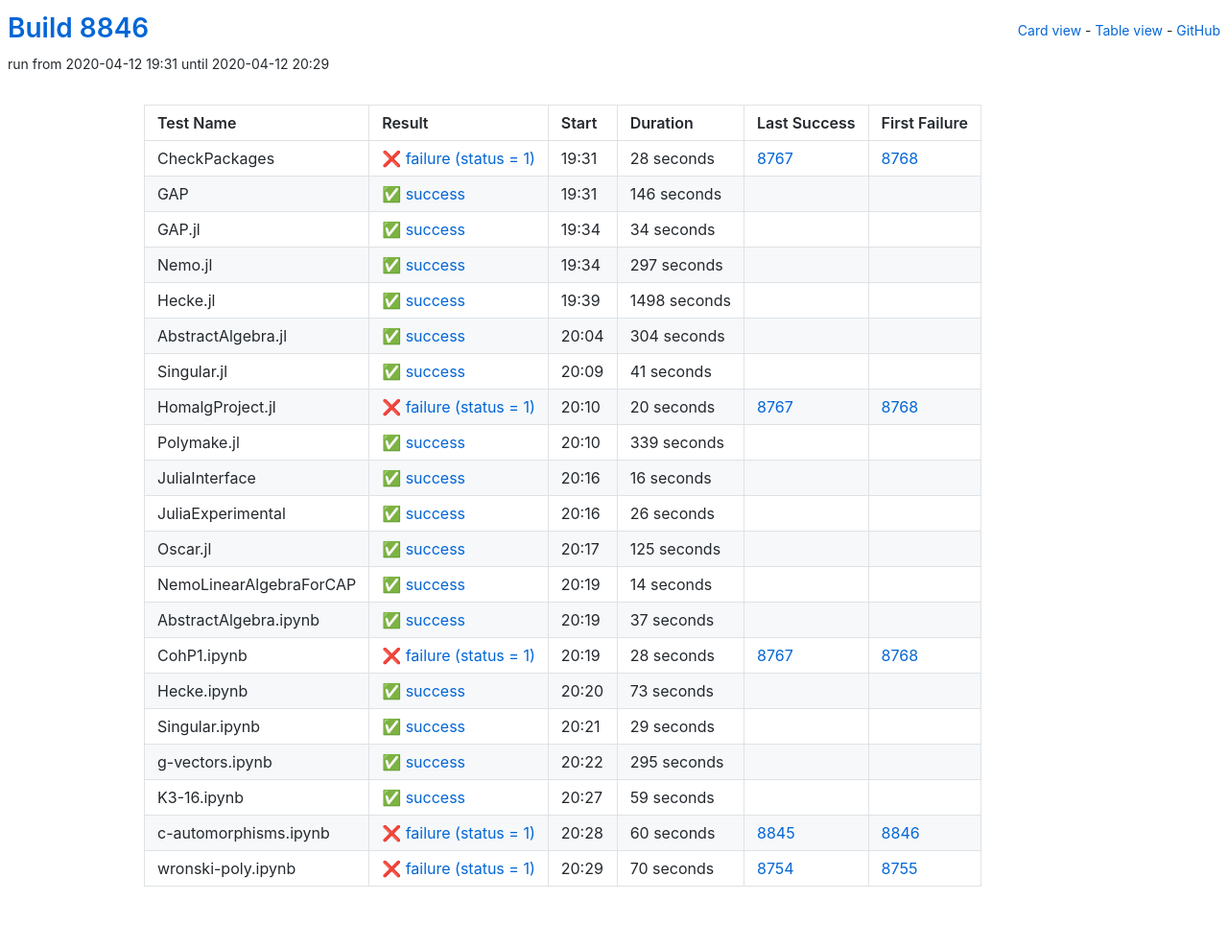
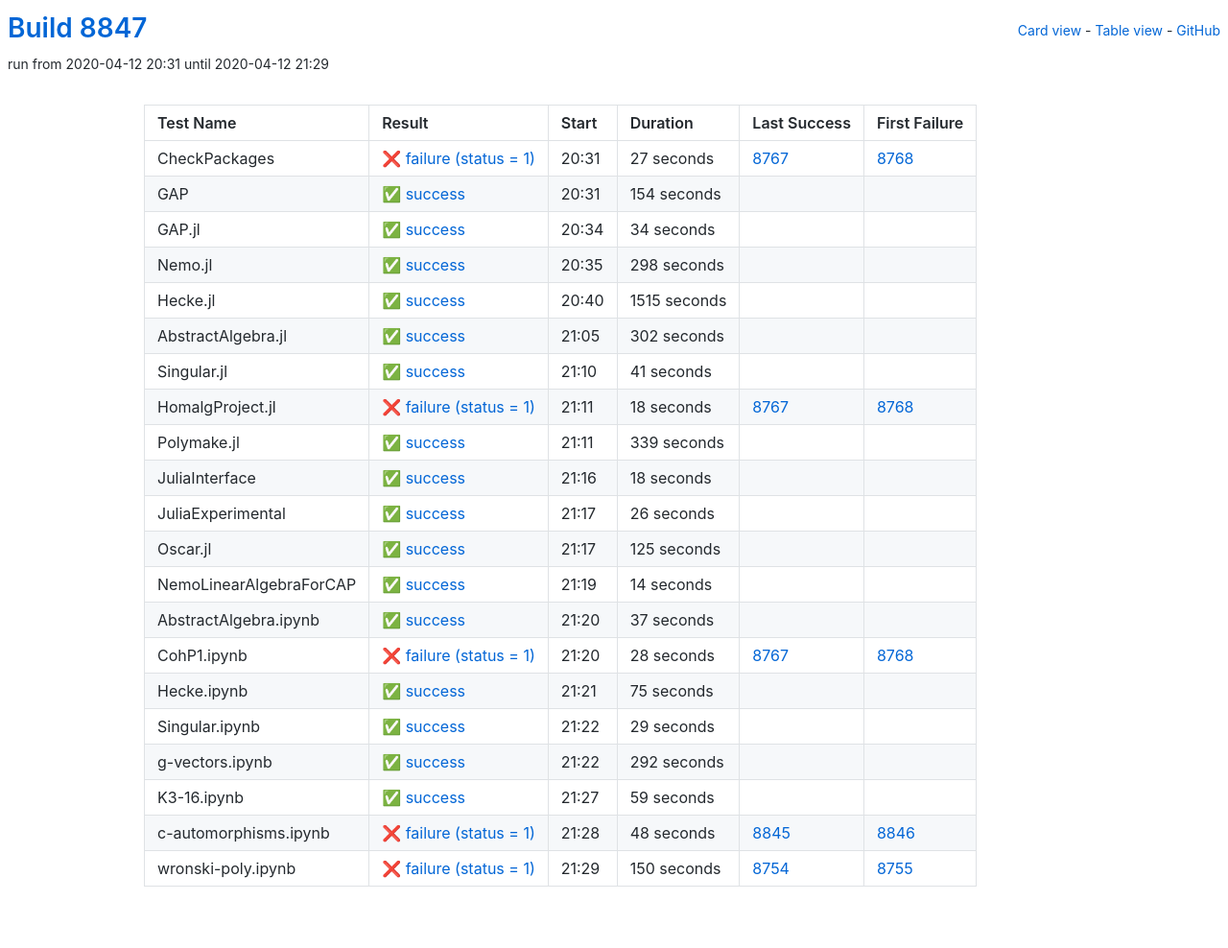
Before and after one commit to oscar-system/oscar-ci-status, a Jekyll site: the page built from table.html, in a window 1280 px wide. Shown: the whole page at 96% size. Built offline with Jekyll 4.4.1, drawn with Linux system fonts in a browser that asks for light colours.

Commit message:
Build 8847

```diff
--- a/_data/ci.yml
+++ b/_data/ci.yml
@@ -1,27 +1,27 @@
-build: 8846
-build_url: https://oscarci.mathematik.uni-kl.de/job/oscar/8846/
+build: 8847
+build_url: https://oscarci.mathematik.uni-kl.de/job/oscar/8847/
 job: oscar
 tests:
-- duration: 28
+- duration: 27
   exitcode: 1
   first_failure: 8768
   first_failure_url: https://oscarci.mathematik.uni-kl.de/job/oscar/8768/
   last_success: 8767
   last_success_url: https://oscarci.mathematik.uni-kl.de/job/oscar/8767/
-  log: https://oscarci.mathematik.uni-kl.de/job/oscar/8846/artifact/logs/build-8846/CheckPackages.log
+  log: https://oscarci.mathematik.uni-kl.de/job/oscar/8847/artifact/logs/build-8847/CheckPackages.log
   name: CheckPackages
-  start: 2020-04-12 19:31
+  start: 2020-04-12 20:31
   status: failure
   success: false
-- duration: 146
+- duration: 154
   exitcode: 0
   first_failure: false
   first_failure_url: null
   last_success: false
   last_success_url: null
-  log: https://oscarci.mathematik.uni-kl.de/job/oscar/8846/artifact/logs/build-8846/GAP.log
+  log: https://oscarci.mathematik.uni-kl.de/job/oscar/8847/artifact/logs/build-8847/GAP.log
   name: GAP
-  start: 2020-04-12 19:31
+  start: 2020-04-12 20:31
   status: success
   success: true
 - duration: 34
@@ -30,42 +30,42 @@
   first_failure_url: null
   last_success: false
   last_success_url: null
-  log: https://oscarci.mathematik.uni-kl.de/job/oscar/8846/artifact/logs/build-8846/GAP.jl.log
+  log: https://oscarci.mathematik.uni-kl.de/job/oscar/8847/artifact/logs/build-8847/GAP.jl.log
   name: GAP.jl
-  start: 2020-04-12 19:34
+  start: 2020-04-12 20:34
   status: success
   success: true
-- duration: 297
+- duration: 298
   exitcode: 0
   first_failure: false
   first_failure_url: null
   last_success: false
   last_success_url: null
-  log: https://oscarci.mathematik.uni-kl.de/job/oscar/8846/artifact/logs/build-8846/Nemo.jl.log
+  log: https://oscarci.mathematik.uni-kl.de/job/oscar/8847/artifact/logs/build-8847/Nemo.jl.log
   name: Nemo.jl
-  start: 2020-04-12 19:34
+  start: 2020-04-12 20:35
   status: success
   success: true
-- duration: 1498
+- duration: 1515
   exitcode: 0
   first_failure: false
   first_failure_url: null
   last_success: false
   last_success_url: null
-  log: https://oscarci.mathematik.uni-kl.de/job/oscar/8846/artifact/logs/build-8846/Hecke.jl.log
+  log: https://oscarci.mathematik.uni-kl.de/job/oscar/8847/artifact/logs/build-8847/Hecke.jl.log
   name: Hecke.jl
-  start: 2020-04-12 19:39
+  start: 2020-04-12 20:40
   status: success
   success: true
-- duration: 304
+- duration: 302
   exitcode: 0
   first_failure: false
   first_failure_url: null
   last_success: false
   last_success_url: null
-  log: https://oscarci.mathematik.uni-kl.de/job/oscar/8846/artifact/logs/build-8846/AbstractAlgebra.jl.log
+  log: https://oscarci.mathematik.uni-kl.de/job/oscar/8847/artifact/logs/build-8847/AbstractAlgebra.jl.log
   name: AbstractAlgebra.jl
-  start: 2020-04-12 20:04
+  start: 2020-04-12 21:05
   status: success
   success: true
 - duration: 41
@@ -74,20 +74,20 @@
   first_failure_url: null
   last_success: false
   last_success_url: null
-  log: https://oscarci.mathematik.uni-kl.de/job/oscar/8846/artifact/logs/build-8846/Singular.jl.log
+  log: https://oscarci.mathematik.uni-kl.de/job/oscar/8847/artifact/logs/build-8847/Singular.jl.log
   name: Singular.jl
-  start: 2020-04-12 20:09
+  start: 2020-04-12 21:10
   status: success
   success: true
-- duration: 20
+- duration: 18
   exitcode: 1
   first_failure: 8768
   first_failure_url: https://oscarci.mathematik.uni-kl.de/job/oscar/8768/
   last_success: 8767
   last_success_url: https://oscarci.mathematik.uni-kl.de/job/oscar/8767/
-  log: https://oscarci.mathematik.uni-kl.de/job/oscar/8846/artifact/logs/build-8846/HomalgProject.jl.log
+  log: https://oscarci.mathematik.uni-kl.de/job/oscar/8847/artifact/logs/build-8847/HomalgProject.jl.log
   name: HomalgProject.jl
-  start: 2020-04-12 20:10
+  start: 2020-04-12 21:11
   status: failure
   success: false
 - duration: 339
@@ -96,20 +96,20 @@
   first_failure_url: null
   last_success: false
   last_success_url: null
-  log: https://oscarci.mathematik.uni-kl.de/job/oscar/8846/artifact/logs/build-8846/Polymake.jl.log
+  log: https://oscarci.mathematik.uni-kl.de/job/oscar/8847/artifact/logs/build-8847/Polymake.jl.log
   name: Polymake.jl
-  start: 2020-04-12 20:10
+  start: 2020-04-12 21:11
   status: success
   success: true
-- duration: 16
+- duration: 18
   exitcode: 0
   first_failure: false
   first_failure_url: null
   last_success: false
   last_success_url: null
-  log: https://oscarci.mathematik.uni-kl.de/job/oscar/8846/artifact/logs/build-8846/JuliaInterface.log
+  log: https://oscarci.mathematik.uni-kl.de/job/oscar/8847/artifact/logs/build-8847/JuliaInterface.log
   name: JuliaInterface
-  start: 2020-04-12 20:16
+  start: 2020-04-12 21:16
   status: success
   success: true
 - duration: 26
@@ -118,9 +118,9 @@
   first_failure_url: null
   last_success: false
   last_success_url: null
-  log: https://oscarci.mathematik.uni-kl.de/job/oscar/8846/artifact/logs/build-8846/JuliaExperimental.log
+  log: https://oscarci.mathematik.uni-kl.de/job/oscar/8847/artifact/logs/build-8847/JuliaExperimental.log
   name: JuliaExperimental
-  start: 2020-04-12 20:16
+  start: 2020-04-12 21:17
   status: success
   success: true
 - duration: 125
@@ -129,9 +129,9 @@
   first_failure_url: null
   last_success: false
   last_success_url: null
-  log: https://oscarci.mathematik.uni-kl.de/job/oscar/8846/artifact/logs/build-8846/Oscar.jl.log
+  log: https://oscarci.mathematik.uni-kl.de/job/oscar/8847/artifact/logs/build-8847/Oscar.jl.log
   name: Oscar.jl
-  start: 2020-04-12 20:17
+  start: 2020-04-12 21:17
   status: success
   success: true
 - duration: 14
@@ -140,9 +140,9 @@
   first_failure_url: null
   last_success: false
   last_success_url: null
-  log: https://oscarci.mathematik.uni-kl.de/job/oscar/8846/artifact/logs/build-8846/NemoLinearAlgebraForCAP.log
+  log: https://oscarci.mathematik.uni-kl.de/job/oscar/8847/artifact/logs/build-8847/NemoLinearAlgebraForCAP.log
   name: NemoLinearAlgebraForCAP
-  start: 2020-04-12 20:19
+  start: 2020-04-12 21:19
   status: success
   success: true
 - duration: 37
@@ -151,9 +151,9 @@
   first_failure_url: null
   last_success: false
   last_success_url: null
-  log: https://oscarci.mathematik.uni-kl.de/job/oscar/8846/artifact/logs/build-8846/AbstractAlgebra.ipynb.log
+  log: https://oscarci.mathematik.uni-kl.de/job/oscar/8847/artifact/logs/build-8847/AbstractAlgebra.ipynb.log
   name: AbstractAlgebra.ipynb
-  start: 2020-04-12 20:19
+  start: 2020-04-12 21:20
   status: success
   success: true
 - duration: 28
@@ -162,20 +162,20 @@
   first_failure_url: https://oscarci.mathematik.uni-kl.de/job/oscar/8768/
   last_success: 8767
   last_success_url: https://oscarci.mathematik.uni-kl.de/job/oscar/8767/
-  log: https://oscarci.mathematik.uni-kl.de/job/oscar/8846/artifact/logs/build-8846/CohP1.ipynb.log
+  log: https://oscarci.mathematik.uni-kl.de/job/oscar/8847/artifact/logs/build-8847/CohP1.ipynb.log
   name: CohP1.ipynb
-  start: 2020-04-12 20:19
+  start: 2020-04-12 21:20
   status: failure
   success: false
-- duration: 73
+- duration: 75
   exitcode: 0
   first_failure: false
   first_failure_url: null
   last_success: false
   last_success_url: null
-  log: https://oscarci.mathematik.uni-kl.de/job/oscar/8846/artifact/logs/build-8846/Hecke.ipynb.log
+  log: https://oscarci.mathematik.uni-kl.de/job/oscar/8847/artifact/logs/build-8847/Hecke.ipynb.log
   name: Hecke.ipynb
-  start: 2020-04-12 20:20
+  start: 2020-04-12 21:21
   status: success
   success: true
 - duration: 29
@@ -184,20 +184,20 @@
   first_failure_url: null
   last_success: false
   last_success_url: null
-  log: https://oscarci.mathematik.uni-kl.de/job/oscar/8846/artifact/logs/build-8846/Singular.ipynb.log
+  log: https://oscarci.mathematik.uni-kl.de/job/oscar/8847/artifact/logs/build-8847/Singular.ipynb.log
   name: Singular.ipynb
-  start: 2020-04-12 20:21
+  start: 2020-04-12 21:22
   status: success
   success: true
-- duration: 295
+- duration: 292
   exitcode: 0
   first_failure: false
   first_failure_url: null
   last_success: false
   last_success_url: null
-  log: https://oscarci.mathematik.uni-kl.de/job/oscar/8846/artifact/logs/build-8846/g-vectors.ipynb.log
+  log: https://oscarci.mathematik.uni-kl.de/job/oscar/8847/artifact/logs/build-8847/g-vectors.ipynb.log
   name: g-vectors.ipynb
-  start: 2020-04-12 20:22
+  start: 2020-04-12 21:22
   status: success
   success: true
 - duration: 59
@@ -206,30 +206,30 @@
   first_failure_url: null
   last_success: false
   last_success_url: null
-  log: https://oscarci.mathematik.uni-kl.de/job/oscar/8846/artifact/logs/build-8846/K3-16.ipynb.log
+  log: https://oscarci.mathematik.uni-kl.de/job/oscar/8847/artifact/logs/build-8847/K3-16.ipynb.log
   name: K3-16.ipynb
-  start: 2020-04-12 20:27
+  start: 2020-04-12 21:27
   status: success
   success: true
-- duration: 60
+- duration: 48
   exitcode: 1
   first_failure: 8846
   first_failure_url: https://oscarci.mathematik.uni-kl.de/job/oscar/8846/
   last_success: 8845
   last_success_url: https://oscarci.mathematik.uni-kl.de/job/oscar/8845/
-  log: https://oscarci.mathematik.uni-kl.de/job/oscar/8846/artifact/logs/build-8846/c-automorphisms.ipynb.log
+  log: https://oscarci.mathematik.uni-kl.de/job/oscar/8847/artifact/logs/build-8847/c-automorphisms.ipynb.log
   name: c-automorphisms.ipynb
-  start: 2020-04-12 20:28
+  start: 2020-04-12 21:28
   status: failure
   success: false
-- duration: 70
+- duration: 150
   exitcode: 1
   first_failure: 8755
   first_failure_url: https://oscarci.mathematik.uni-kl.de/job/oscar/8755/
   last_success: 8754
   last_success_url: https://oscarci.mathematik.uni-kl.de/job/oscar/8754/
-  log: https://oscarci.mathematik.uni-kl.de/job/oscar/8846/artifact/logs/build-8846/wronski-poly.ipynb.log
+  log: https://oscarci.mathematik.uni-kl.de/job/oscar/8847/artifact/logs/build-8847/wronski-poly.ipynb.log
   name: wronski-poly.ipynb
-  start: 2020-04-12 20:29
+  start: 2020-04-12 21:29
   status: failure
   success: false
```
Also changed, not shown: README.md.
